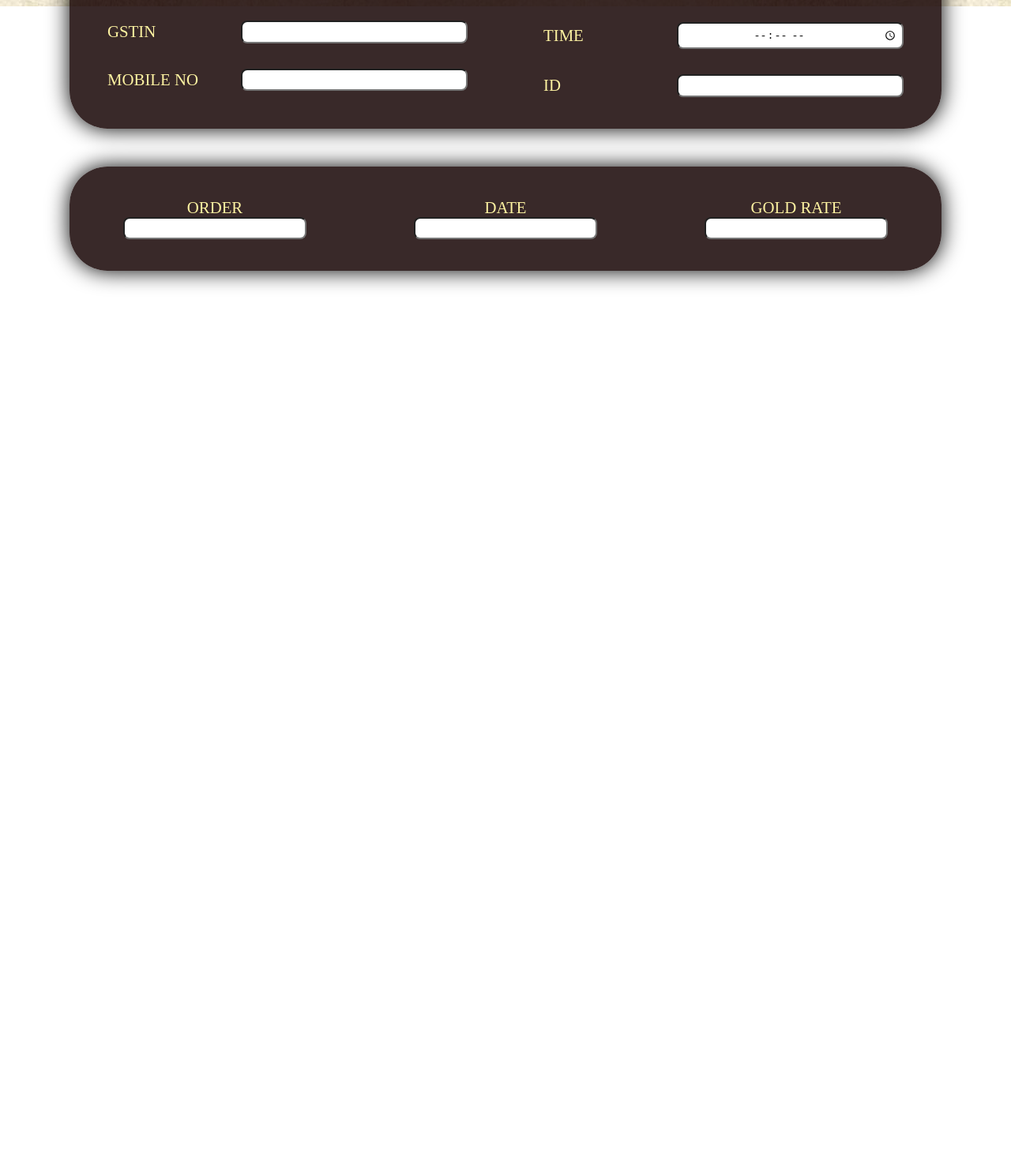
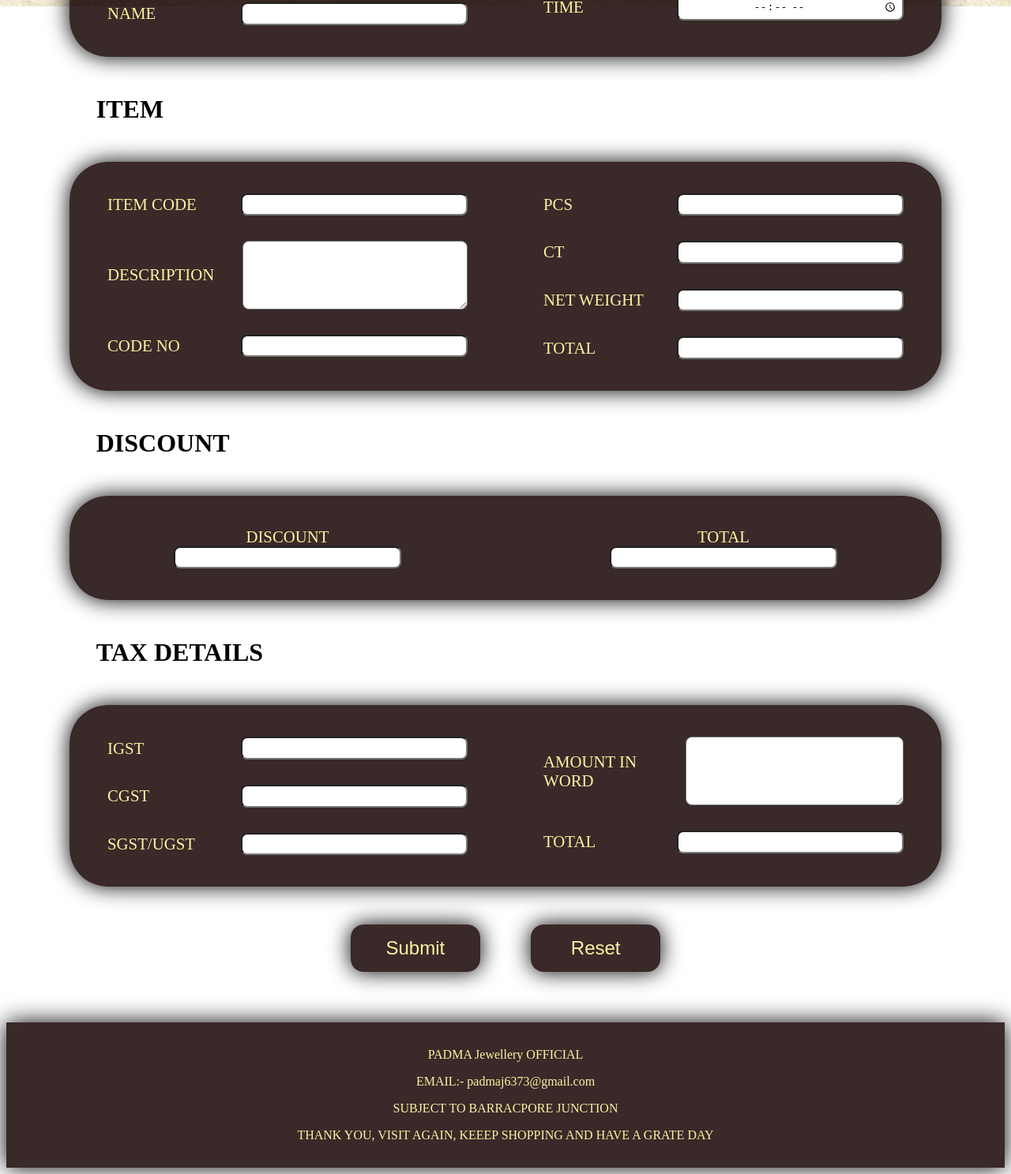
Before and after one commit to Dipan46/Test, a plain HTML site: page index.html in a window 1280 px wide. Shown: the part 792-2279 px from the top of the page at 79% size. Before the commit the page ends 1191 px from the top, so only its background shows below. Drawn offline with Linux system fonts and the light colour scheme.

Commit message:
Adding file

```diff
--- a/css/Phone.css
+++ b/css/Phone.css
@@ -25,7 +25,7 @@
 
 #box1 .container {
     display: flex;
-    flex-direction: row;
+    flex-direction: column;
     align-items: center;
     justify-content: center;
     width: 123%;
@@ -47,16 +47,3 @@
 .fs {
     display: contents;
 }
-
-#box3 {
-    display: flex;
-    flex-direction: column;
-    align-content: center;
-    align-items: center;
-}
-
-#box3 .container {
-    display: flex;
-    flex-direction: column;
-    width: 123%;
-}
--- a/css/Phone2.css
+++ b/css/Phone2.css
@@ -21,6 +21,7 @@
 
 #box1 .container {
     display: flex;
+    flex-direction: column;
     flex-wrap: wrap;
     width: 123%;
 }
@@ -42,14 +43,16 @@
     display: contents;
 }
 
-#box3 {
-    display: flex;
-    flex-direction: column;
-    align-items: center;
+#btn {
+    display: contents;
 }
 
-#box3 .container {
-    display: flex;
-    flex-wrap: wrap;
-    width: 100%;
+.btn {
+    background-color: #140000d6;
+    box-shadow: 0 0 28px black;
+    color: #fdf2a1;
+    padding: 1rem 0;
+    width: 80%;
+    margin: 1rem 2rem;
+    margin-left: 11%;
 }
--- a/css/Style.css
+++ b/css/Style.css
@@ -25,6 +25,7 @@ body {
 .img {
     display: flex;
     justify-content: space-around;
+    width: 30%;
 }
 
 .img img {
@@ -33,15 +34,11 @@ body {
 
 /* Brand Name */
 .brand h1 {
+    text-align: center;
     font-size: 4rem;
     color: #240000;
 }
 
-@media screen and (max-width: 1422px) {
-    .brand h1 {
-        font-size: 3rem;
-    }
-}
 
 @media screen and (max-width: 820px) {
     .brand h1 {
@@ -94,7 +91,7 @@ body {
 
 #title {
     margin-left: 9%;
-    font-size: 2.5rem;
+    font-size: 2rem;
 }
 
 /* Box1 */
@@ -138,22 +135,34 @@ body {
 }
 
 /* Box3 */
-#box3 {
+
+
+/* Button */
+#btn {
     display: flex;
-    flex-direction: row;
-    justify-content: space-around;
+    flex-wrap: wrap;
+    justify-content: center;
+}
+
+.btn {
     background-color: #140000d6;
     box-shadow: 0 0 28px black;
     color: #fdf2a1;
-    margin: 3rem 5rem;
-    border-radius: 3rem;
-    padding: 1.5rem 0rem;
+    padding: 1rem 0;
+    width: 13%;
+    margin: 0rem 2rem;
+    font-size: 1.5rem;
+    border-radius: 1rem;
+    cursor: pointer;
+    border: none;
 }
 
-#box3 .container {
-    width: 26%;
+/* Footer */
+#adrs {
+    text-align: center;
+    margin-top: 4rem;
+    padding: 1rem;
+    background-color: #140000d6;
+    box-shadow: 0 0 28px black;
+    color: #fdf2a1;
 }
-
-#box3 .fbox {
-    width: 80%;
-}
--- a/index.html
+++ b/index.html
@@ -57,24 +57,20 @@
             <!-- 1st box -->
 
             <!-- 2nd box -->
-            <h1 id="title">Customer DETAIL</h1>
+            <h1 id="title">CUSTOMER DETAIL</h1>
             <section id="box2">
                 <div class="fs">
                     <div class="container">
-                        <label for="CODE">NAME</label>
-                        <input class="fbox" type="">
+                        <label for="CODE">MOBILE NO</label>
+                        <input class="fbox" type="number">
                     </div>
                     <div class="container">
                         <label for="CODE">ADDRESS</label>
-                        <input class="fbox" type="">
+                        <textarea name="complain" class="fbox"></textarea>
                     </div>
                     <div class="container">
-                        <label for="CODE">GSTIN</label>
+                        <label for="CODE">NAME</label>
                         <input class="fbox" type="">
-                    </div>
-                    <div class="container">
-                        <label for="CODE">MOBILE NO</label>
-                        <input class="fbox" type="number">
                     </div>
                 </div>
                 <div class="fs">
@@ -90,35 +86,107 @@
                         <label for="CODE">TIME</label>
                         <input class="fbox" type="time">
                     </div>
-                    <div class="container">
-                        <label for="CODE">ID</label>
-                        <input class="fbox" type="">
-                    </div>
                 </div>
             </section>
             <!-- 2nd box -->
 
             <!-- 3re box -->
-            <section id="box3">
+            <h1 id="title">ITEM</h1>
+            <section id="box2">
+                <div class="fs">
                     <div class="container">
-                    <label for="CODE">ORDER</label>
+                        <label for="CODE">ITEM CODE</label>
                         <input class="fbox" type="">
                     </div>
                     <div class="container">
-                    <label for="CODE">DATE</label>
+                        <label for="CODE">DESCRIPTION</label>
+                        <textarea name="complain" class="fbox" cols="41" rows="5"></textarea>
+                    </div>
+                    <div class="container">
+                        <label for="CODE">CODE NO</label>
+                        <input class="fbox" type="">
+                    </div>
+                </div>
+                <div class="fs">
+                    <div class="container">
+                        <label for="CODE">PCS</label>
                         <input class="fbox" type="number">
                     </div>
                     <div class="container">
-                    <label for="CODE">GOLD RATE</label>
+                        <label for="CODE">CT</label>
                         <input class="fbox" type="number">
+                    </div>
+                    <div class="container">
+                        <label for="CODE">NET WEIGHT</label>
+                        <input class="fbox" type="number">
+                    </div>
+                    <div class="container">
+                        <label for="CODE">TOTAL</label>
+                        <input class="fbox" type="number">
+                    </div>
                 </div>
             </section>
             <!-- 3rd box -->
 
-            <!-- 4th box -->
+            <!-- 4st box -->
+            <h1 id="title">DISCOUNT</h1>
+            <section id="box1">
+                <div class="container">
+                    <label for="CODE">DISCOUNT</label>
+                    <input class="fbox" type="number">
+                </div>
+                <div class="container">
+                    <label for="CODE">TOTAL</label>
+                    <input class="fbox" type="number">
+                </div>
+            </section>
+            <!-- 4st box -->
 
-            <!-- 4th box -->
+            <!-- 5th box -->
+            <h1 id="title">TAX DETAILS</h1>
+            <section id="box2">
+                <div class="fs">
+                    <div class="container">
+                        <label for="CODE">IGST</label>
+                        <input class="fbox" type="number">
+                    </div>
+                    <div class="container">
+                        <label for="CODE">CGST</label>
+                        <input class="fbox" type="number">
+                    </div>
+                    <div class="container">
+                        <label for="CODE">SGST/UGST</label>
+                        <input class="fbox" type="number">
+                    </div>
+                </div>
+                <div class="fs">
+                    <div class="container">
+                        <label for="CODE">AMOUNT IN WORD</label>
+                        <textarea name="complain" class="fbox" cols="41" rows="5"></textarea>
+                    </div>
+                    <div class="container">
+                        <label for="CODE">TOTAL</label>
+                        <input class="fbox" type="number">
+                    </div>
+                </div>
+            </section>
+            <!-- 5th box -->
+
+            <!-- button -->
+            <div id="btn">
+                <input type="submit" value="Submit" class="btn" />
+                <input type="reset" value="Reset" class="btn" />
+            </div>
+            <!-- button -->
         </form>
+        <footer>
+            <div id="adrs">
+                <p>PADMA Jewellery OFFICIAL</p>
+                <p>EMAIL:- padmaj6373@gmail.com</p>
+                <p>SUBJECT TO BARRACPORE JUNCTION</p>
+                <p>THANK YOU, VISIT AGAIN, KEEEP SHOPPING AND HAVE A GRATE DAY</p>
+            </div>
+        </footer>
     </section>
     <!-- Form -->
 </body>
```
Lines whose indentation alone changed are shown as unchanged.
